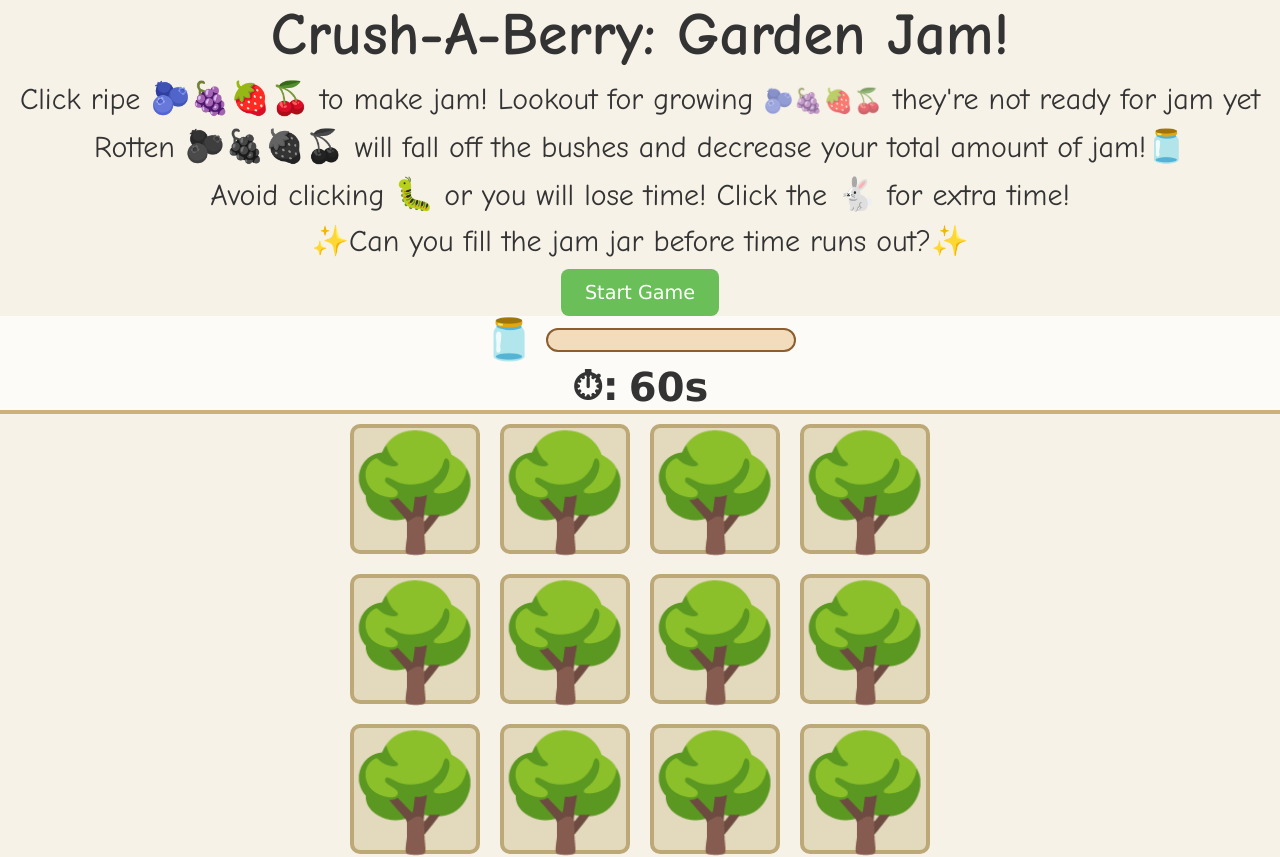
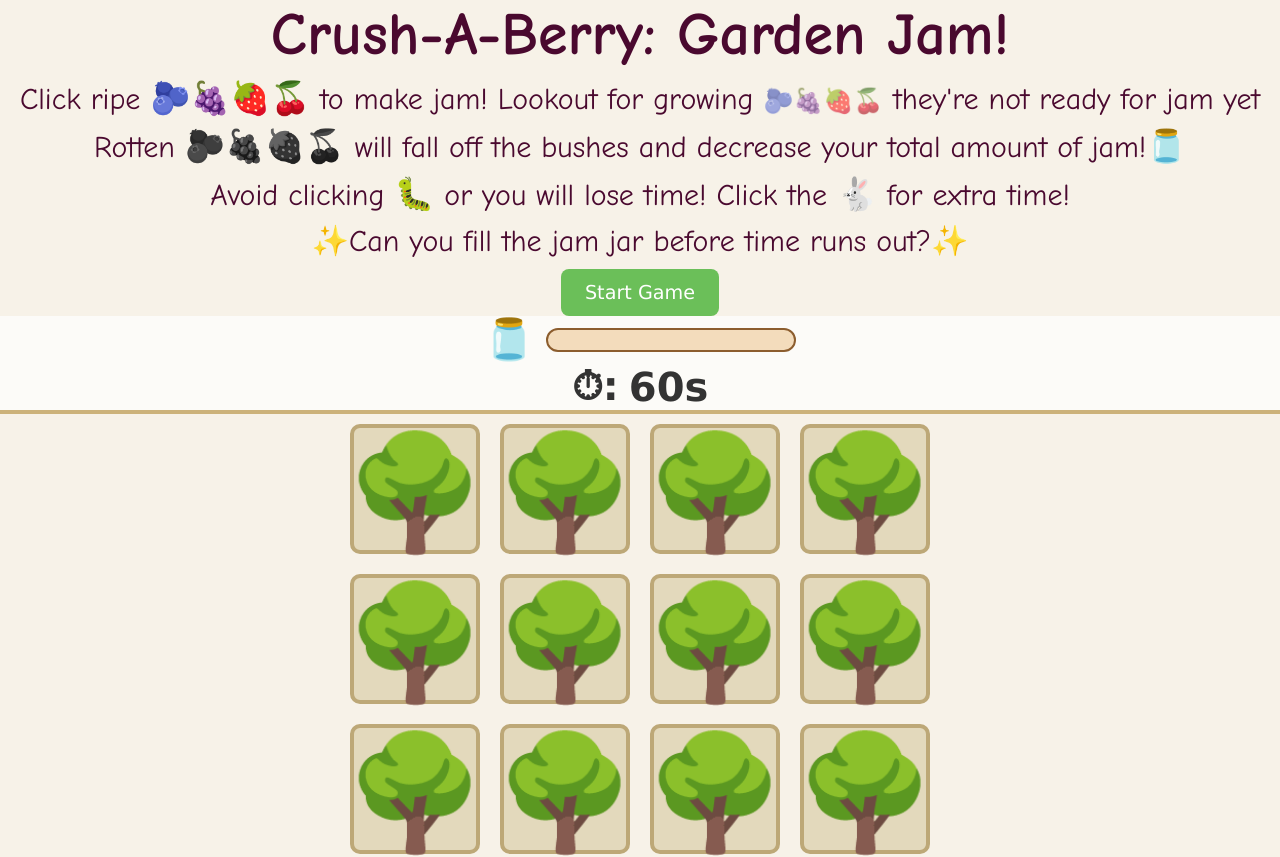
Before and after one commit to F-Bossom/Crush-A-Berry-Garden-Jam, a plain HTML site: page index.html in a window 1280 px wide. Drawn offline with Linux system fonts and the light colour scheme; a web font is replaced by a local one.

Commit message:
updated README attributions, updated colors in CSS

```diff
--- a/css/style.css
+++ b/css/style.css
@@ -33,12 +33,14 @@ p {
   font-family:"Margarine", "Comic Sans MS", cursive;
   font-size: 30px;
   margin: 0;
+  color: #4a092f;
 }
 
 h1{
   font-family: "Margarine", "Comic Sans MS", cursive;
   font-size: 60px;
   margin: 0;
+  color: #4a092f;
 }
 
 
```
Also changed, not shown: 1 other file.
